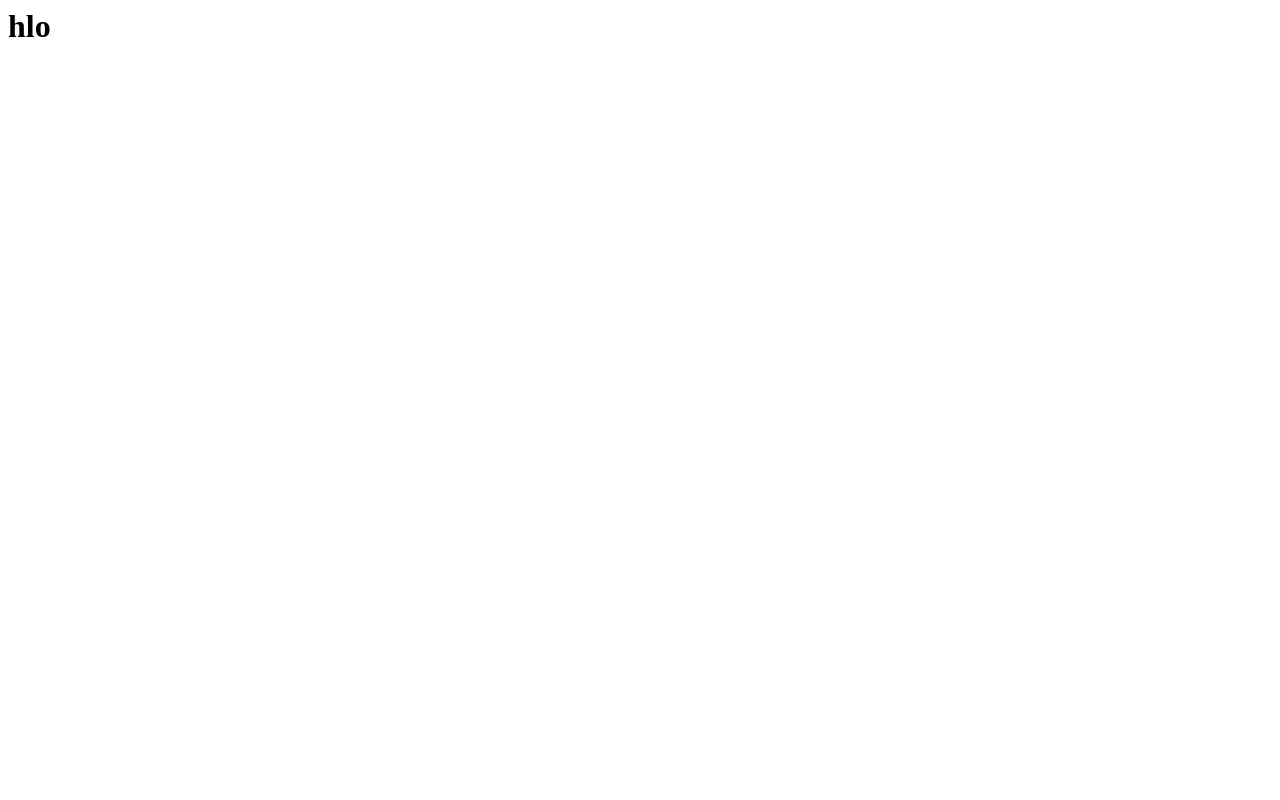
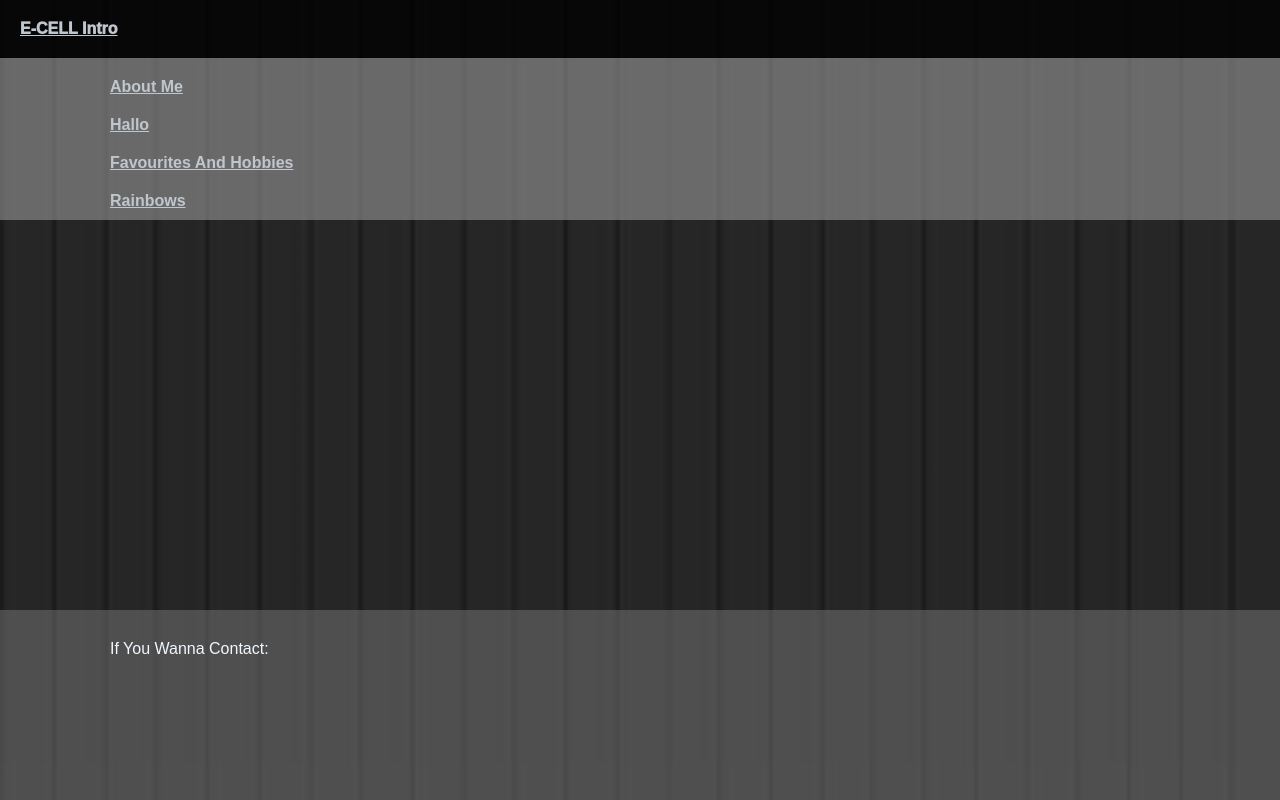
Before and after one commit to 6donkey/6donkey.github.io, a plain HTML site: page ab.html in a window 1280 px wide. Drawn offline with Linux system fonts and the light colour scheme.

Commit message:
edited css

```diff
--- a/CSS/style.css
+++ b/CSS/style.css
@@ -41,6 +41,16 @@ h2 {
     box-sizing: border-box;}
 
 .container2 {
+    width: 1850px;
+    margin: 0 auto;
+    padding-top: 10px;
+    padding-left: 100px;
+    max-width: 100%;
+    font-weight: 500;
+    font-family: Arial, Helvetica, sans-serif;
+    box-sizing: border-box;}
+
+.container3 {
     width: 1750px;
     margin: 0 auto;
     padding-top: 10px;
@@ -58,7 +68,7 @@ h2 {
     box-sizing: border-box;
     text-align: center;
     color: #e6e6e6;
-    text-shadow: darkgray 4px 4px;
+    text-shadow: rgb(123, 123, 123) 2px 2px;
     padding-top: 100px;}
 
 .welcomnf{
--- a/ab.html
+++ b/ab.html
@@ -1 +1,34 @@
-<h1>hlo</h1>
+<!DOCTYPE html>
+<html lang="en">
+<head>
+    <meta charset="UTF-8">
+    <meta name="viewport" content="width=device-width, initial-scale=1, shrink-to-fit=no">
+    <title>Main Thingy...</title>
+    <link rel="stylesheet" type="text/css" href="CSS/style.css">
+</head>
+<body>
+    <header>
+        <div class="container">
+            <div class="title"><a href="index.html">E-CELL Intro</a></div>
+        </div>
+    </header>
+    <nav>
+        <div class="container2">
+            <ul class="b">
+                <li><a href="ab.html">About Me</a></li>
+                <li><a href="4.html">Hallo</a></li>
+                <li><a href="2.html">Favourites And Hobbies</a></li>
+                <li><a href="1.html">Rainbows</a></li>
+            </ul>
+        </div>
+    </nav>
+    <main>
+
+    </main>
+    <footer>
+        <div class="container2">
+            If You Wanna Contact:
+        </div>
+    </footer>
+</body>
+</html>
```
Also changed, not shown: index.html (+1 -1 lines).
